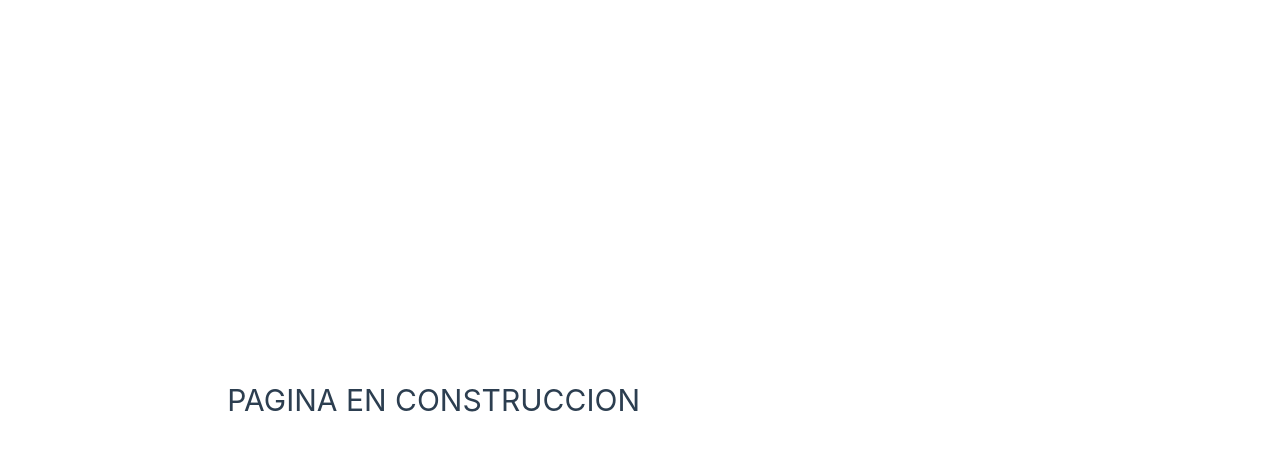
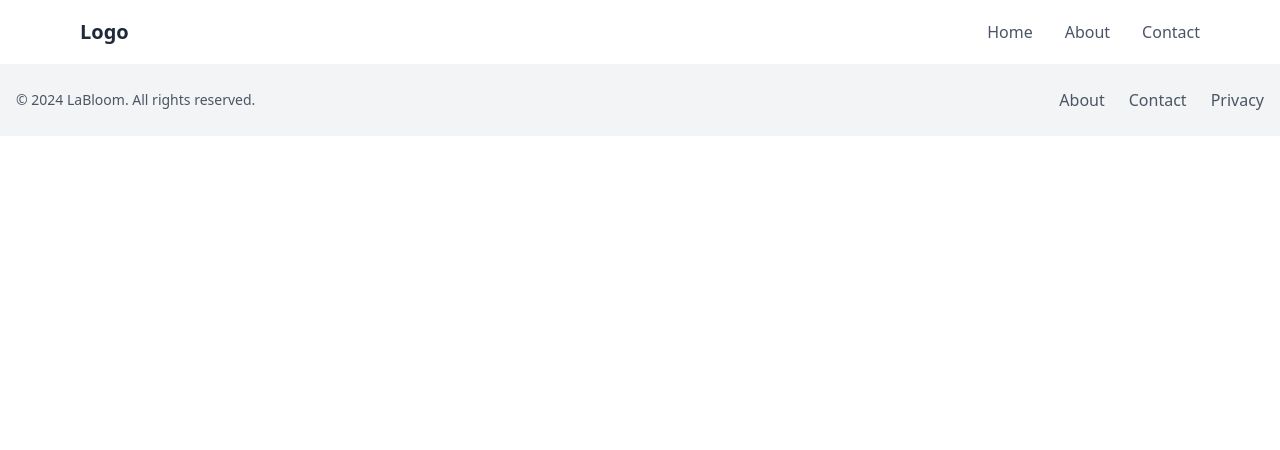
Before and after one commit to GabrielCaja/laBloom-tfg, a Vue app: page / in a window 1280 px wide. Shown: the top 450 px of the page. Built offline with nearby package versions, Linux system fonts and the light colour scheme; the HTML template or start-up script is replaced by a standard one.

Commit message:
Agregar Navbar y Footer, integrar Tailwind CSS y limpiar estilos

```diff
--- a/package.json
+++ b/package.json
@@ -13,6 +13,9 @@
     "format": "prettier --write src/"
   },
   "dependencies": {
+    "@material-tailwind/html": "^2.3.2",
+    "@material-tailwind/react": "^2.1.10",
+    "@tailwindcss/vite": "^4.0.0",
     "pinia": "^2.3.0",
     "vue": "^3.5.13",
     "vue-router": "^4.5.0"
@@ -25,10 +28,13 @@
     "@vue/eslint-config-prettier": "^10.1.0",
     "@vue/eslint-config-typescript": "^14.1.3",
     "@vue/tsconfig": "^0.7.0",
+    "autoprefixer": "^10.4.20",
     "eslint": "^9.14.0",
     "eslint-plugin-vue": "^9.30.0",
     "npm-run-all2": "^7.0.2",
+    "postcss": "^8.5.1",
     "prettier": "^3.3.3",
+    "tailwindcss": "^4.0.0",
     "typescript": "~5.6.3",
     "vite": "^6.0.5",
     "vite-plugin-vue-devtools": "^7.6.8",
--- a/src/App.vue
+++ b/src/App.vue
@@ -1,17 +1,11 @@
 <template>
-
-<h1>PAGINA EN CONSTRUCCION</h1>
-
+  <Navbar />
+  <Footer />
 </template>
 
-
 <script lang="ts" setup>
-
+import Navbar from './components/Navbar.vue'
+import Footer from './components/Footer.vue'
 </script>
 
-
-
-<style scoped>
-
-
-</style>
+<style scoped></style>
--- a/src/assets/base.css
+++ b/src/assets/base.css
@@ -1,86 +1 @@
-/* color palette from <https://github.com/vuejs/theme> */
-:root {
-  --vt-c-white: #ffffff;
-  --vt-c-white-soft: #f8f8f8;
-  --vt-c-white-mute: #f2f2f2;
-
-  --vt-c-black: #181818;
-  --vt-c-black-soft: #222222;
-  --vt-c-black-mute: #282828;
-
-  --vt-c-indigo: #2c3e50;
-
-  --vt-c-divider-light-1: rgba(60, 60, 60, 0.29);
-  --vt-c-divider-light-2: rgba(60, 60, 60, 0.12);
-  --vt-c-divider-dark-1: rgba(84, 84, 84, 0.65);
-  --vt-c-divider-dark-2: rgba(84, 84, 84, 0.48);
-
-  --vt-c-text-light-1: var(--vt-c-indigo);
-  --vt-c-text-light-2: rgba(60, 60, 60, 0.66);
-  --vt-c-text-dark-1: var(--vt-c-white);
-  --vt-c-text-dark-2: rgba(235, 235, 235, 0.64);
-}
-
-/* semantic color variables for this project */
-:root {
-  --color-background: var(--vt-c-white);
-  --color-background-soft: var(--vt-c-white-soft);
-  --color-background-mute: var(--vt-c-white-mute);
-
-  --color-border: var(--vt-c-divider-light-2);
-  --color-border-hover: var(--vt-c-divider-light-1);
-
-  --color-heading: var(--vt-c-text-light-1);
-  --color-text: var(--vt-c-text-light-1);
-
-  --section-gap: 160px;
-}
-
-@media (prefers-color-scheme: dark) {
-  :root {
-    --color-background: var(--vt-c-black);
-    --color-background-soft: var(--vt-c-black-soft);
-    --color-background-mute: var(--vt-c-black-mute);
-
-    --color-border: var(--vt-c-divider-dark-2);
-    --color-border-hover: var(--vt-c-divider-dark-1);
-
-    --color-heading: var(--vt-c-text-dark-1);
-    --color-text: var(--vt-c-text-dark-2);
-  }
-}
-
-*,
-*::before,
-*::after {
-  box-sizing: border-box;
-  margin: 0;
-  font-weight: normal;
-}
-
-body {
-  min-height: 100vh;
-  color: var(--color-text);
-  background: var(--color-background);
-  transition:
-    color 0.5s,
-    background-color 0.5s;
-  line-height: 1.6;
-  font-family:
-    Inter,
-    -apple-system,
-    BlinkMacSystemFont,
-    'Segoe UI',
-    Roboto,
-    Oxygen,
-    Ubuntu,
-    Cantarell,
-    'Fira Sans',
-    'Droid Sans',
-    'Helvetica Neue',
-    sans-serif;
-  font-size: 15px;
-  text-rendering: optimizeLegibility;
-  -webkit-font-smoothing: antialiased;
-  -moz-osx-font-smoothing: grayscale;
-}
+@import 'tailwindcss';
--- a/src/assets/main.css
+++ b/src/assets/main.css
@@ -1,35 +1,3 @@
 @import './base.css';
 
-#app {
-  max-width: 1280px;
-  margin: 0 auto;
-  padding: 2rem;
-  font-weight: normal;
-}
-
-a,
-.green {
-  text-decoration: none;
-  color: hsla(160, 100%, 37%, 1);
-  transition: 0.4s;
-  padding: 3px;
-}
-
-@media (hover: hover) {
-  a:hover {
-    background-color: hsla(160, 100%, 37%, 0.2);
-  }
-}
-
-@media (min-width: 1024px) {
-  body {
-    display: flex;
-    place-items: center;
-  }
-
-  #app {
-    display: grid;
-    grid-template-columns: 1fr 1fr;
-    padding: 0 2rem;
-  }
-}
+@import 'tailwindcss';
--- /dev/null
+++ b/src/components/Footer.vue
@@ -0,0 +1,20 @@
+<template>
+  <footer class="bg-gray-100 py-6 mt-auto">
+    <div class="container mx-auto px-4">
+      <div class="flex flex-col md:flex-row justify-between items-center">
+        <div class="mb-4 md:mb-0">
+          <p class="text-gray-600 text-sm">© 2024 LaBloom. All rights reserved.</p>
+        </div>
+        <div class="flex space-x-6">
+          <a href="#" class="text-gray-600 hover:text-gray-900 transition-colors"> About </a>
+          <a href="#" class="text-gray-600 hover:text-gray-900 transition-colors"> Contact </a>
+          <a href="#" class="text-gray-600 hover:text-gray-900 transition-colors"> Privacy </a>
+        </div>
+      </div>
+    </div>
+  </footer>
+</template>
+
+<script setup>
+// No additional logic needed for this simple footer
+</script>
--- /dev/null
+++ b/src/components/Navbar.vue
@@ -0,0 +1,31 @@
+<template>
+  <nav>
+    <div class="max-w-6xl mx-auto px-4">
+      <div class="flex justify-between items-center h-16">
+        <div class="flex-shrink-0">
+          <router-link
+            to="/"
+            class="text-gray-800 font-bold text-xl hover:-translate-y-0.5 transition-transform"
+          >
+            Logo
+          </router-link>
+        </div>
+
+        <div class="hidden md:flex space-x-8">
+          <router-link
+            v-for="item in ['Home', 'About', 'Contact']"
+            :key="item"
+            :to="'/' + item.toLowerCase()"
+            class="text-gray-600 hover:text-gray-900 transition-colors duration-200 relative after:absolute after:bottom-0 after:left-0 after:h-0.5 after:w-0 hover:after:w-full after:transition-all after:duration-300 after:bg-gray-900"
+          >
+            {{ item }}
+          </router-link>
+        </div>
+      </div>
+    </div>
+  </nav>
+</template>
+
+<script lang="ts" setup></script>
+
+<style scoped></style>
--- a/vite.config.ts
+++ b/vite.config.ts
@@ -4,17 +4,14 @@ import { defineConfig } from 'vite'
 import vue from '@vitejs/plugin-vue'
 import vueJsx from '@vitejs/plugin-vue-jsx'
 import vueDevTools from 'vite-plugin-vue-devtools'
+import tailwindcss from '@tailwindcss/vite'
 
 // https://vite.dev/config/
 export default defineConfig({
-  plugins: [
-    vue(),
-    vueJsx(),
-    vueDevTools(),
-  ],
+  plugins: [vue(), vueJsx(), vueDevTools(), tailwindcss()],
   resolve: {
     alias: {
-      '@': fileURLToPath(new URL('./src', import.meta.url))
+      '@': fileURLToPath(new URL('./src', import.meta.url)),
     },
   },
 })
```
Also changed, not shown: 1 other file (tests, documents, lock files or other folders).
